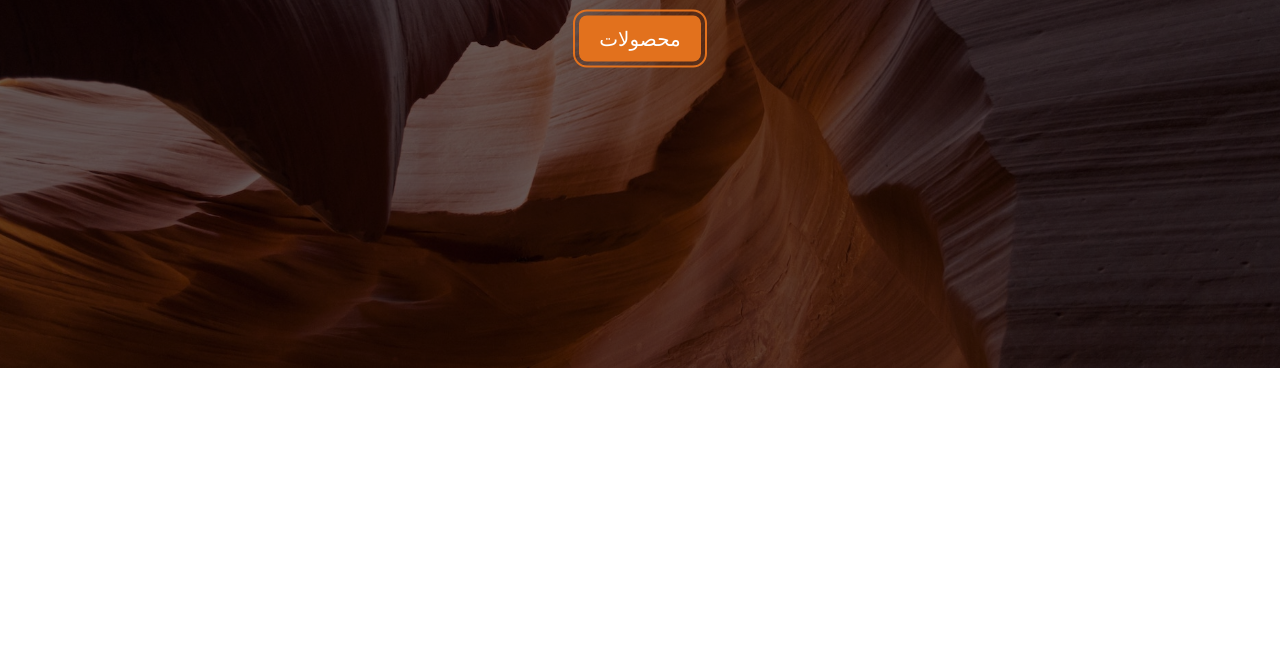
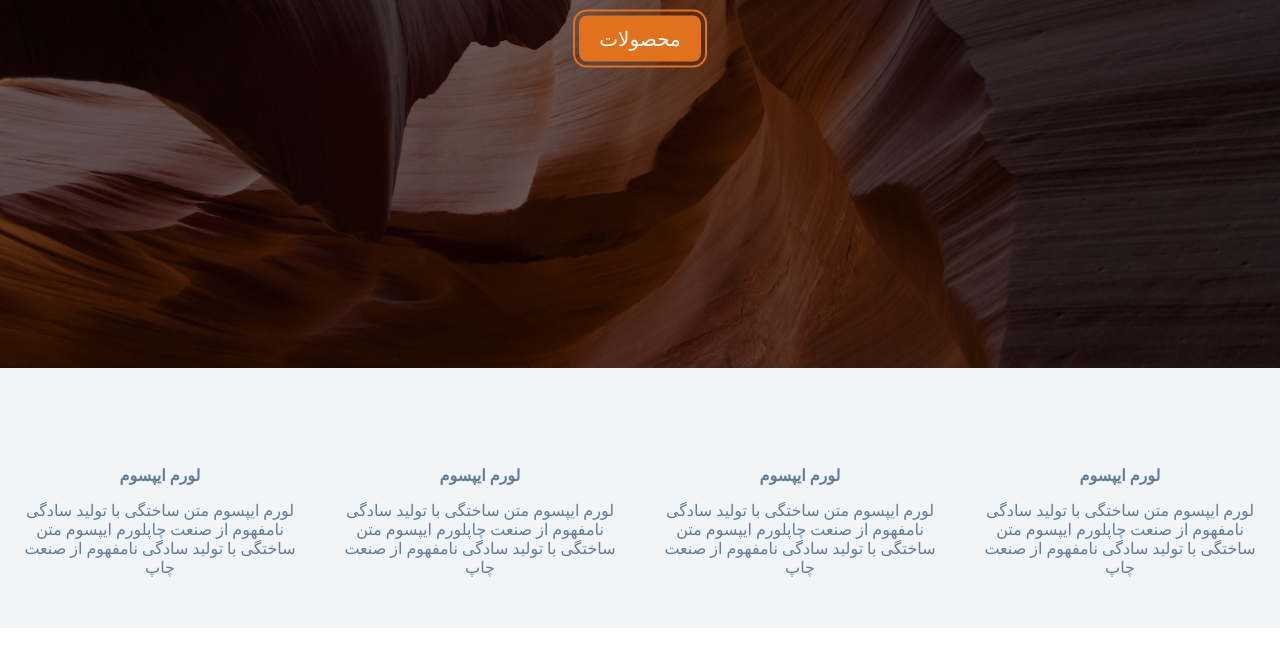
Before and after one commit to AMIRHOSSAIN379/html-css-project, a plain HTML site: page index.html in a window 1280 px wide. Shown: the part 432-1098 px from the top of the page. Before the commit the page ends 800 px from the top, so only its background shows below. Drawn offline with Linux system fonts and the light colour scheme; files whose address does not match are found by name.

Commit message:
completed feature section

```diff
--- a/css/main.css
+++ b/css/main.css
@@ -40,6 +40,9 @@ Variables
       font-size: 1.75rem;
 
     }
+    h4{
+      font-size: 1.25rem;
+    }
 }
 h1{
   font-size: 1.75rem;
@@ -47,6 +50,9 @@ h1{
   h2{
     font-size: 1.5rem;
 
+  }
+  h4{
+    font-size: 1rem;
   }
 body{
   background: var(--clr-white);
@@ -96,3 +102,60 @@ a{
   outline: 0.125rem solid var(--clr-primary);
   outline-offset: .25rem;
 }
+.content-divider{
+  height: .5rem;
+  background: linear-gradient(to left, var(--clr-primary), var(--clr-primary-light), var(--clr-primary));
+}
+.features{
+  background: var(--clr-grey-10);
+}
+.feature-item{
+  height: 260px;
+  text-align: center;
+  padding: 2.5rem 0;
+
+}
+.feature-item:hover{
+  background: var(--clr-white);
+  transition: var(--transition);
+  box-shadow: 0 2px 0 var(--clr-primary);
+
+}
+.feature-item:hover .feature-icon{
+  transform: translateY(-5px);
+  transition: var(--transition);
+
+}
+.feature-icon{
+    font-size: 2rem;
+    color: var(--clr-primary);
+    display: inline-block;
+    margin-bottom: 1.25rem;
+}
+.feature-title{
+  margin-bottom: 1rem;
+}
+.feature-text{
+  color: var(--clr-grey-5);
+  max-width: 17rem;
+  margin: 0 auto;
+}
+@media screen and (min-width: 576px) {
+  .feature-item{
+    float: right;
+    width: 50%;
+  }
+
+}
+@media screen and (min-width: 1200px) {
+  .feature-item{
+    float: right;
+    width: 25%;
+  }
+
+}
+.clearfix::after, .clearfix::before{
+  content: '';
+  clear: both;
+  display: block;
+}
--- a/index.html
+++ b/index.html
@@ -3,6 +3,8 @@
   <head>
     <meta charset="UTF-8" />
     <meta name="viewport" content="width=device-width, initial-scale=1.0" />
+    <link rel="stylesheet" href="./css/bootstrap-icons.css" />
+
     <link rel="stylesheet" href="./css/main.css" />
     <title>AHK</title>
   </head>
@@ -15,8 +17,49 @@
         <a href="#" class="btn btn-banner">محصولات</a>
       </section>
     </header>
+    <secttion class="content-divider"></secttion>
+
     <!-- end of header -->
-    <main></main>
+
+    <main>
+      <section class="features clearfix">
+        <article class="feature-item">
+          <span class="feature-icon">
+            <i class="bi bi-x-diamond-fill"></i>
+          </span>
+          <h4 class="feature-title">لورم ایپسوم</h4>
+          <p class="feature-text">لورم ایپسوم متن ساختگی با تولید سادگی نامفهوم از صنعت چاپلورم ایپسوم متن ساختگی با تولید سادگی نامفهوم از صنعت چاپ</p>
+        </article>
+        <article class="feature-item">
+          <span class="feature-icon">
+            <i class="bi bi-symmetry-horizontal"></i>
+          </span>
+          <h4 class="feature-title">لورم ایپسوم</h4>
+          <p class="feature-text">لورم ایپسوم متن ساختگی با تولید سادگی نامفهوم از صنعت چاپلورم ایپسوم متن ساختگی با تولید سادگی نامفهوم از صنعت چاپ</p>
+        </article>
+        <article class="feature-item">
+          <span class="feature-icon">
+            <i class="bi bi-subtract"></i>
+          </span>
+          <h4 class="feature-title">لورم ایپسوم</h4>
+          <p class="feature-text">لورم ایپسوم متن ساختگی با تولید سادگی نامفهوم از صنعت چاپلورم ایپسوم متن ساختگی با تولید سادگی نامفهوم از صنعت چاپ</p>
+        </article>
+        <article class="feature-item">
+          <span class="feature-icon">
+            <i class="bi bi-server"></i>
+          </span>
+          <h4 class="feature-title">لورم ایپسوم</h4>
+          <p class="feature-text">لورم ایپسوم متن ساختگی با تولید سادگی نامفهوم از صنعت چاپلورم ایپسوم متن ساختگی با تولید سادگی نامفهوم از صنعت چاپ</p>
+        </article>
+      </section>
+      <br>
+      <br>
+      <br>
+      <br>
+      <br>
+
+
+    </main>
     <footer></footer>
   </body>
 </html>
```
